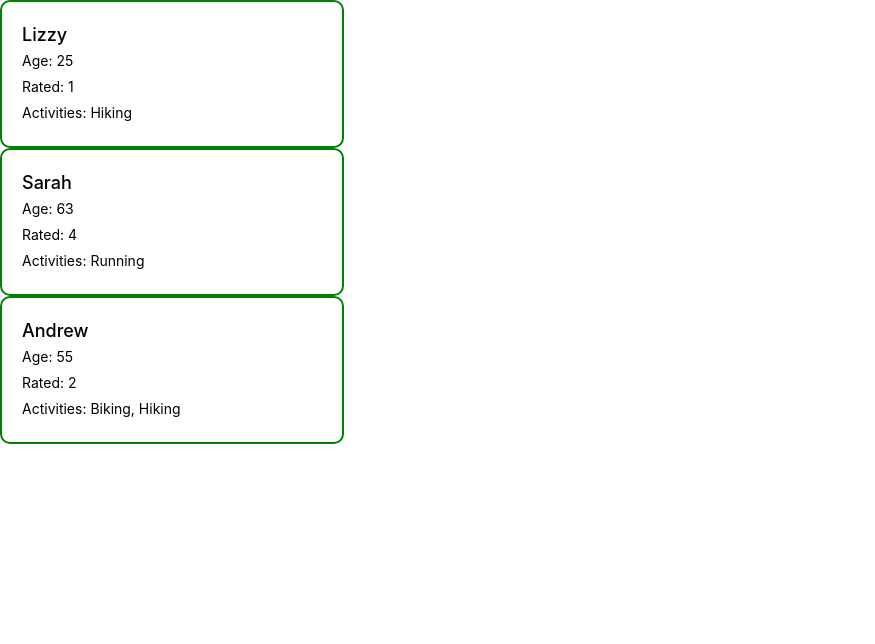
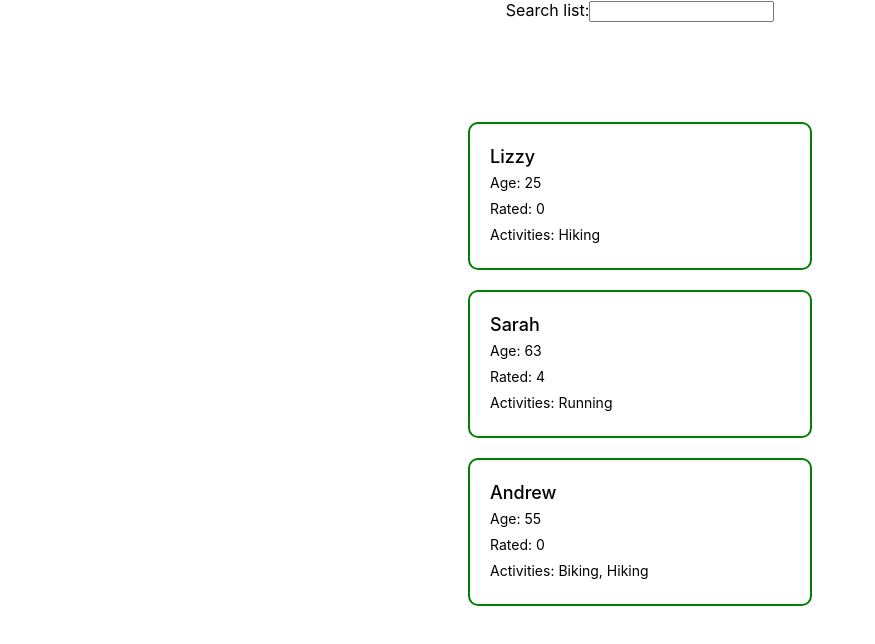
Before and after one commit to SupeDeDupe/outdoor-adventure-club-, a React (Create React App) app: page / in a window 1280 px wide. Shown: the top 644 px of the page, without its empty margins (0-875 px from the left). Built offline with nearby package versions, Linux system fonts and the light colour scheme.

Commit message:
add search box

```diff
--- a/src/App.tsx
+++ b/src/App.tsx
@@ -1,6 +1,7 @@
-import React from 'react';
+import React, { useState } from 'react';
 import './App.css';
-import { Activities, MemberCard } from './MemberCard';
+import { Activities } from './MemberCard';
+import { MembersList } from './MembersList';
 
 const MEMBERS = [
     {
@@ -21,22 +22,20 @@ const MEMBERS = [
 ];
 
 function App() {
-    const maxRating = 5;
-    const ratedMembers = MEMBERS.map((m) => {
-        return { ...m, rating: Math.floor(Math.random() * maxRating) };
-    });
+    const [searchText, setSearchText] = useState('');
     return (
         <div className="App">
-            {ratedMembers.map((m) => {
-                return (
-                    <MemberCard
-                        name={m.name}
-                        age={m.age}
-                        activities={m.activities}
-                        rating={m.rating}
-                    />
-                );
-            })}
+            <label>Search list:</label>
+            <input
+                onChange={(e) => {
+                    setSearchText(e.target.value);
+                }}
+                type="search"
+                id="members-search"
+                name="q"
+                value={searchText}
+            ></input>
+            <MembersList members={MEMBERS} />
         </div>
     );
 }
--- /dev/null
+++ b/src/MembersList.tsx
@@ -0,0 +1,35 @@
+import styled from 'styled-components';
+import { Activities, MemberCard } from './MemberCard';
+
+const StyledList = styled.li`
+    margin: 100px;
+    display: flex;
+    flex-direction: column;
+    justify-content: center;
+    align-items: center;
+    gap: 20px;
+`;
+
+type Member = { name: string; age: number; activities: Activities[] };
+
+export function MembersList({ members }: { members: Member[] }) {
+    const maxRating = 5;
+    const ratedMembers = members.map((m) => {
+        return { ...m, rating: Math.floor(Math.random() * maxRating) };
+    });
+    return (
+        <StyledList>
+            {ratedMembers.map((m) => {
+                return (
+                    <MemberCard
+                        name={m.name}
+                        age={m.age}
+                        activities={m.activities}
+                        rating={m.rating}
+                        key={m.name}
+                    />
+                );
+            })}
+        </StyledList>
+    );
+}
```
